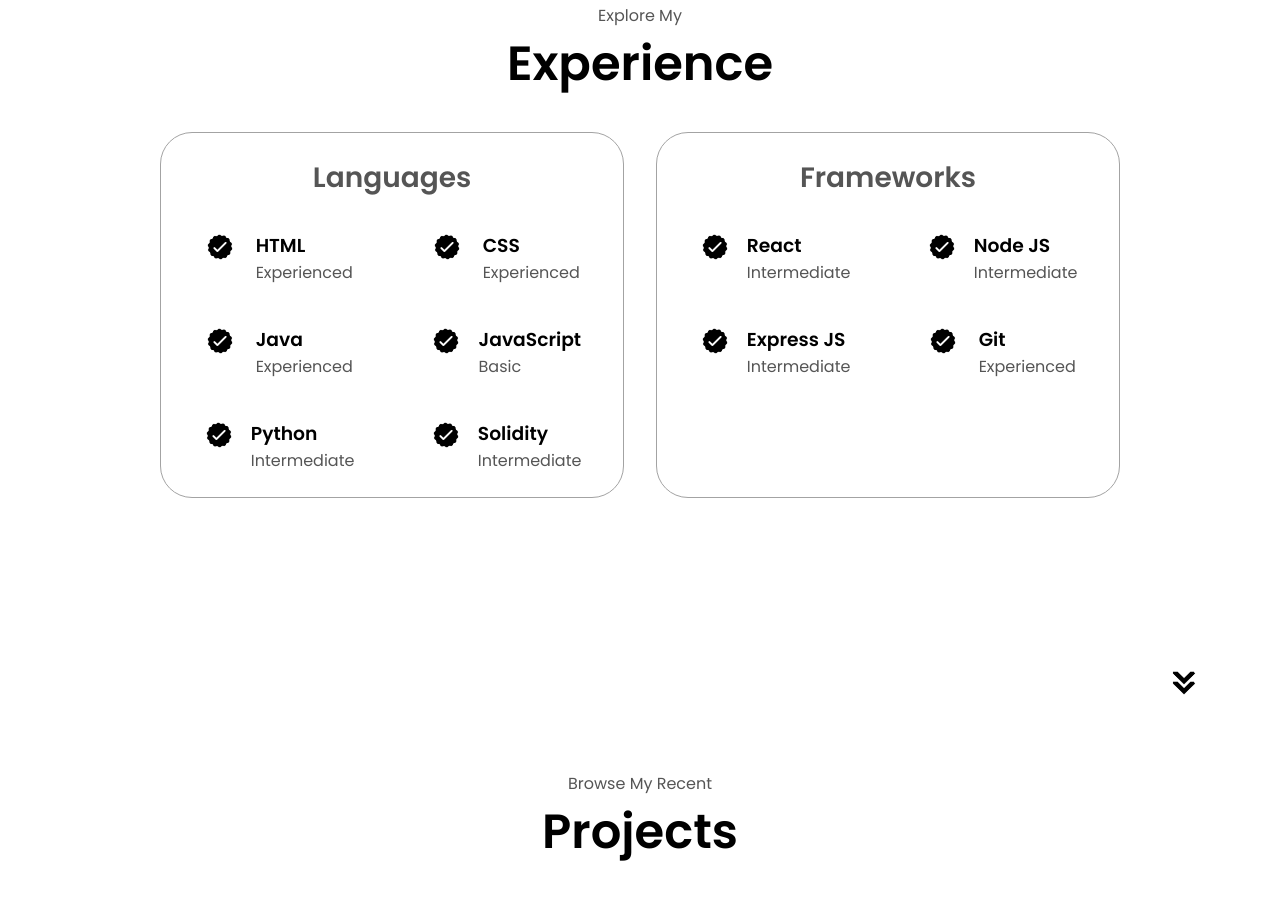
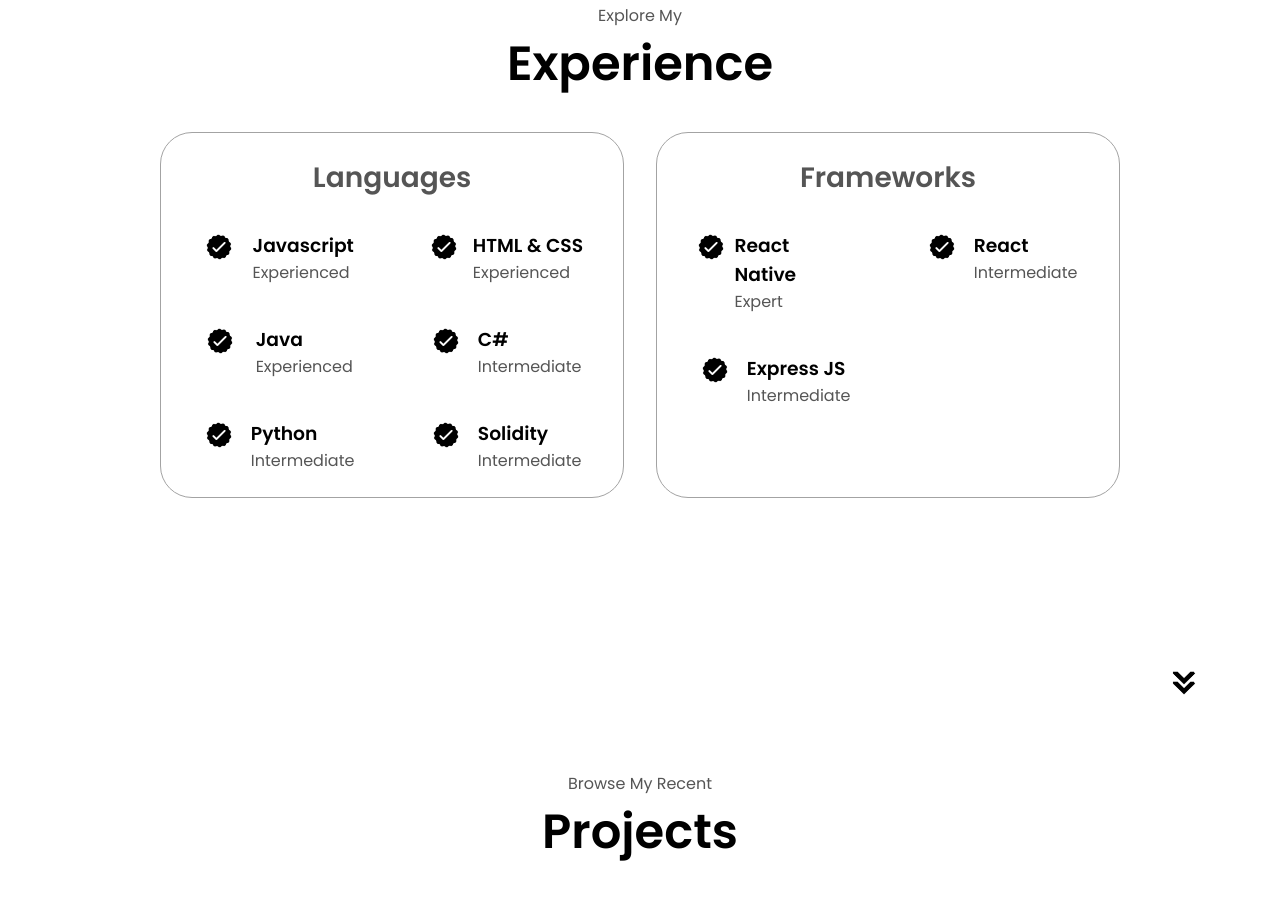
Before and after one commit to sgowryl/my_portfolio, a plain HTML site: page index.html in a window 1280 px wide. Shown: the part 1693-2591 px from the top of the page. Drawn offline with Linux system fonts and the light colour scheme.

Commit message:
new style

```diff
--- a/index.html
+++ b/index.html
@@ -47,7 +47,7 @@
       <h1 class="title">Gowry Lakshmi</h1>
       <p class="section__text__p2">Software Developer</p>
       <div class="btn-container">
-        <button class="btn btn-color-2" onclick="window.open('./assets/Gowry_lakshmi.pdf')">
+        <button class="btn btn-color-2" onclick="window.open('./assets/Gowry Resume (6).pdf')">
           Download CV
         </button>
         <button class="btn btn-color-1" onclick="location.href='./#contact'">
@@ -104,14 +104,14 @@
             <article>
               <img src="./assets/checkmark.png" alt="Experience icon" class="icon" />
               <div>
-                <h3>HTML</h3>
+                <h3>Javascript</h3>
                 <p>Experienced</p>
               </div>
             </article>
             <article>
               <img src="./assets/checkmark.png" alt="Experience icon" class="icon" />
               <div>
-                <h3>CSS</h3>
+                <h3>HTML & CSS</h3>
                 <p>Experienced</p>
               </div>
             </article>
@@ -125,8 +125,8 @@
             <article>
               <img src="./assets/checkmark.png" alt="Experience icon" class="icon" />
               <div>
-                <h3>JavaScript</h3>
-                <p>Basic</p>
+                <h3>C#</h3>
+                <p>Intermediate</p>
               </div>
             </article>
             <article>
@@ -151,14 +151,14 @@
             <article>
               <img src="./assets/checkmark.png" alt="Experience icon" class="icon" />
               <div>
-                <h3>React</h3>
-                <p>Intermediate</p>
+                <h3>React Native</h3>
+                <p>Expert</p>
               </div>
             </article>
             <article>
               <img src="./assets/checkmark.png" alt="Experience icon" class="icon" />
               <div>
-                <h3>Node JS</h3>
+                <h3>React</h3>
                 <p>Intermediate</p>
               </div>
             </article>
@@ -170,11 +170,8 @@
               </div>
             </article>
             <article>
-              <img src="./assets/checkmark.png" alt="Experience icon" class="icon" />
-              <div>
-                <h3>Git</h3>
-                <p>Experienced</p>
-              </div>
+
+
             </article>
           </div>
         </div>
@@ -189,7 +186,7 @@
       <div class="about-containers">
         <div class="details-container color-container">
           <div class="article-container">
-            <img src="./assets/emergencyapp.png" alt="Project 1" class="project-img" />
+            <img src="./assets/emergency.jpeg" alt="Project 1" class="project-img" />
           </div>
           <h2 class="experience-sub-title project-title">Emergency App</h2>
           <div class="btn-container">
--- a/style.css
+++ b/style.css
@@ -370,6 +370,11 @@ article .icon {
   height: 90%;
 }
 
+.project1-img {
+  height:50%;
+  margin-bottom: 200px;
+}
+
 .project-title {
   margin: 1rem;
   color: black;
```
Also changed, not shown: assets/emergency.jpeg (added), 3 other files.
